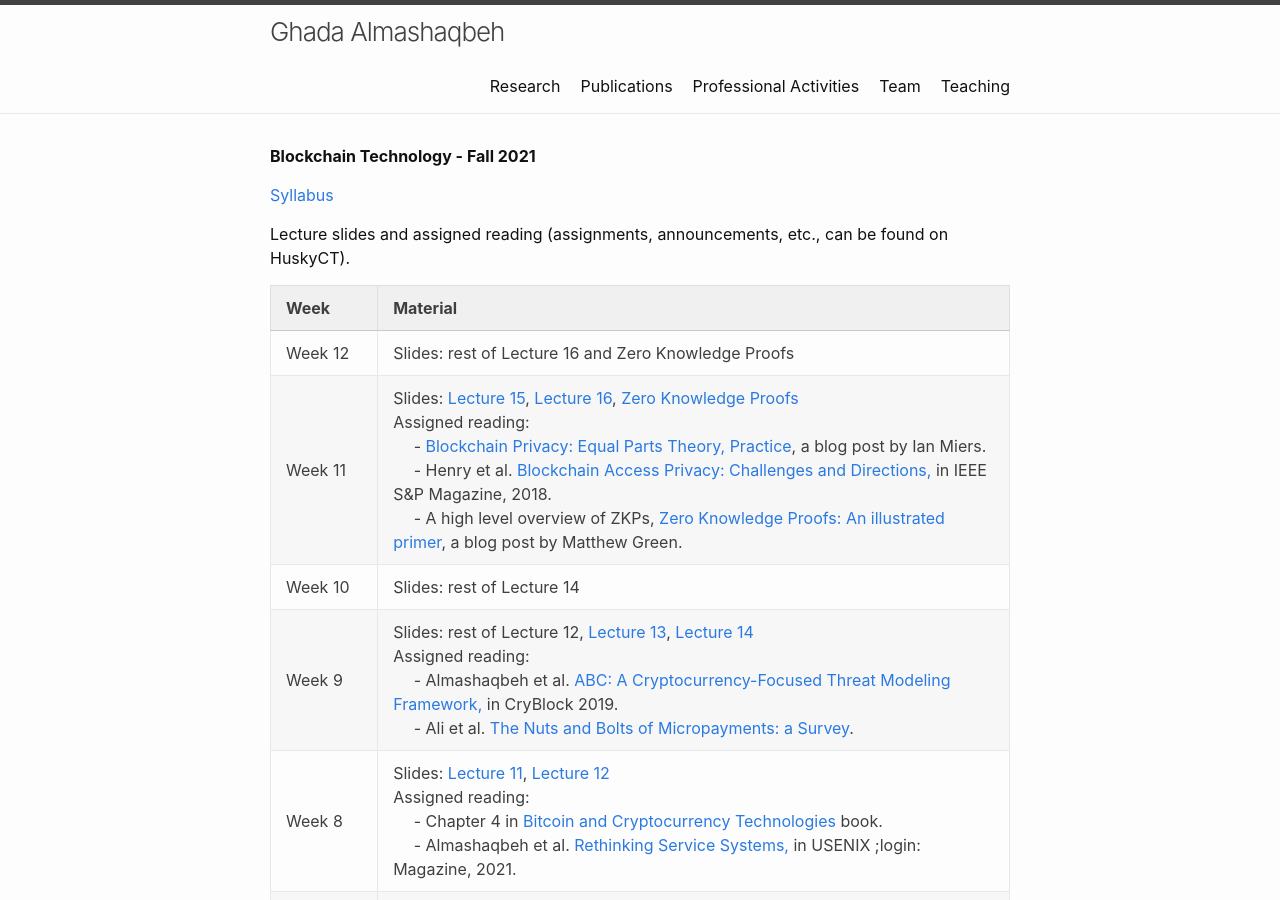
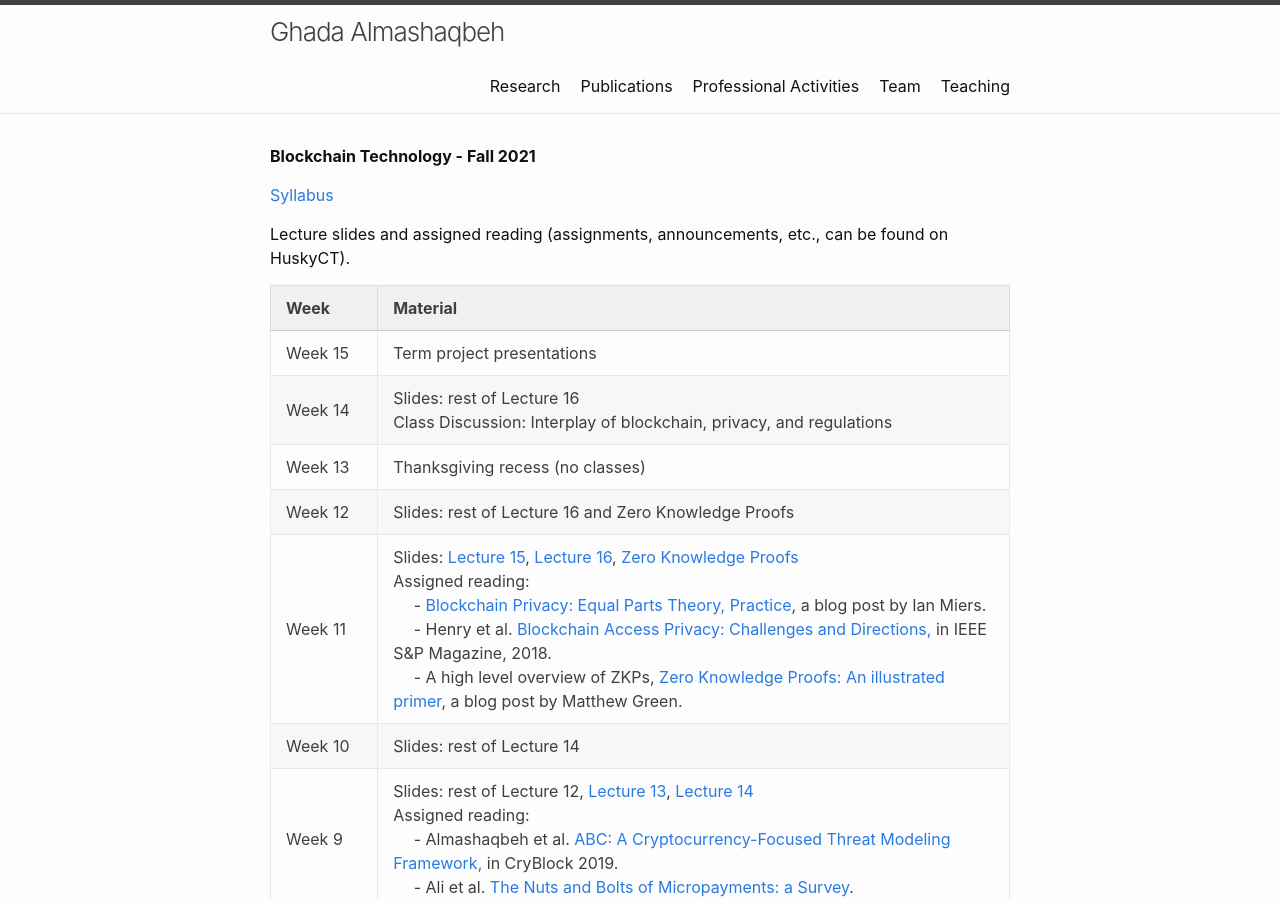
Before and after one commit to GhadaAlmashaqbeh/GhadaAlmashaqbeh.github.io, a Jekyll site: the page built from courses/blockchain-technology-f2021/index.md, in a window 1280 px wide and 900 px high. Built offline with Jekyll 4.4.1, drawn with Linux system fonts in a browser that asks for light colours.

Commit message:
update classes

```diff
--- a/courses/blockchain-technology-f2021/index.md
+++ b/courses/blockchain-technology-f2021/index.md
@@ -10,6 +10,9 @@ Lecture slides and assigned reading (assignments, announcements, etc., can be fo
 
 | Week&emsp;&emsp;| Material           |
 |----------|--------------------|
+| Week 15 | Term project presentations|
+| Week 14 | Slides: rest of Lecture 16 <br/> Class Discussion: Interplay of blockchain, privacy, and regulations|
+| Week 13 | Thanksgiving recess (no classes) |
 | Week 12 | Slides: rest of Lecture 16 and Zero Knowledge Proofs |
 | Week 11 | Slides: [Lecture 15](./lecture15.pdf), [Lecture 16](./lecture16.pdf), [Zero Knowledge Proofs](./ZKP.pdf) <br/> Assigned reading: <br/> &emsp; - [Blockchain Privacy: Equal Parts Theory, Practice](https://www.zfnd.org/blog/blockchain-privacy/), a blog post by Ian Miers. <br/> &emsp; - Henry et al. [Blockchain Access Privacy: Challenges and Directions,](https://www.cs.purdue.edu/homes/akate/publications/BlockchainAccessPrivacy_preprint.pdf) in IEEE S&P Magazine, 2018. <br/>&emsp; - A high level overview of ZKPs, [Zero Knowledge Proofs: An illustrated primer](https://blog.cryptographyengineering.com/2014/11/27/zero-knowledge-proofs-illustrated-primer/), a blog post by Matthew Green.|
 | Week 10 | Slides: rest of Lecture 14|
```
Also changed, not shown: 03-talks.md (+1 -1 lines), 1 other file.
